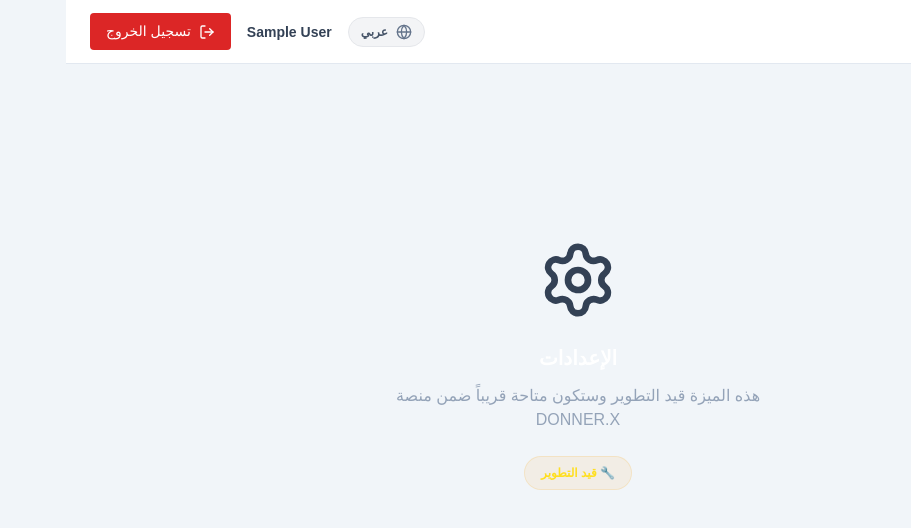
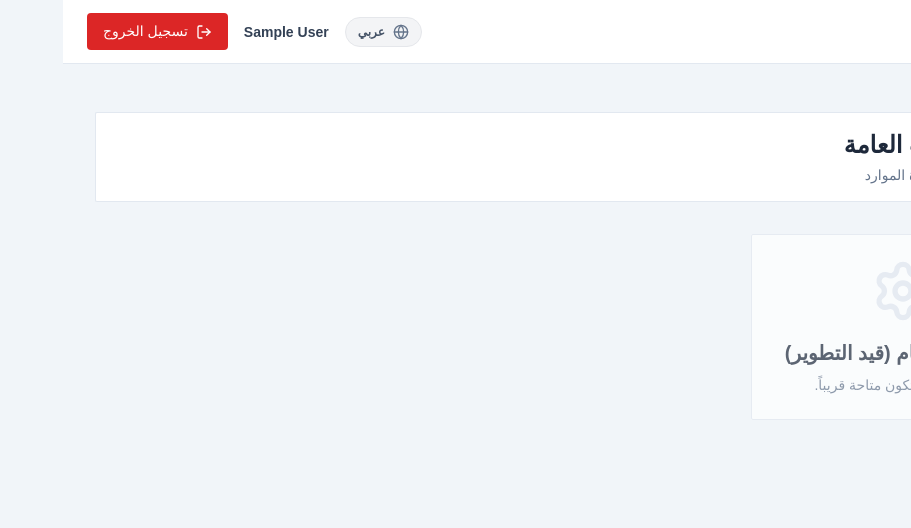
Before and after one commit to houssamamargrp3-ops/donnerx, a Next.js app: page /dashboard/settings in a window 1280 px wide. Shown: the top 528 px of the page, without its empty margins (369-1280 px from the left). Built offline with nearby package versions, Linux system fonts and the light colour scheme; no server answers; sample sign-in values are in the browser's storage.

Commit message:
fix: make centers management accessible from main settings page

```diff
--- a/src/app/(dashboard)/dashboard/settings/page.tsx
+++ b/src/app/(dashboard)/dashboard/settings/page.tsx
@@ -1,23 +1,41 @@
 export const metadata = { title: 'الإعدادات' };
-import { Settings } from 'lucide-react';
+import { Settings, Building2 } from 'lucide-react';
+import Link from 'next/link';
+import { auth } from '@/lib/auth';
 
-export default function SettingsPage() {
+export default async function SettingsPage() {
+  const session = await auth();
+  const role = (session?.user as any)?.role;
+  const isAdmin = role === 'SUPER_ADMIN' || role === 'ADMIN';
+
   return (
-    <div className="space-y-6 animate-fade-in-up">
-      <div>
-        <h1 className="text-2xl font-bold text-white flex items-center gap-2">
-          <Settings className="w-6 h-6 text-red-400" />
-          الإعدادات
-        </h1>
-        <p className="text-slate-400 text-sm mt-1">Task 11 — قيد التطوير</p>
+    <div className="space-y-6 mt-4 animate-fade-in-up">
+      <div className="labo-page-title mb-8">
+        <div>
+          <h1 className="text-2xl font-bold text-slate-800 flex items-center gap-2">
+            <Settings className="w-6 h-6 text-red-600" />
+            الإعدادات العامة
+          </h1>
+          <p className="text-slate-500 text-sm mt-1">تخصيص النظام وإدارة الموارد</p>
+        </div>
       </div>
-      <div className="glass-card p-16 text-center">
-        <Settings className="w-20 h-20 text-slate-700 mx-auto mb-6" />
-        <h2 className="text-xl font-bold text-white mb-3">الإعدادات</h2>
-        <p className="text-slate-400 max-w-md mx-auto">هذه الميزة قيد التطوير وستكون متاحة قريباً ضمن منصة DONNER.X</p>
-        <div className="inline-flex items-center gap-2 mt-6 px-4 py-2 rounded-full text-xs font-semibold text-yellow-300" style={{ background: 'rgba(245,158,11,0.08)', border: '1px solid rgba(245,158,11,0.15)' }}>
-          🔧 قيد التطوير
+
+      <div className="grid grid-cols-1 md:grid-cols-2 lg:grid-cols-3 gap-6">
+
+        {isAdmin && (
+          <Link href="/dashboard/settings/centers" className="labo-card p-6 flex flex-col items-center justify-center text-center hover:border-blue-500 transition-colors group cursor-pointer">
+            <Building2 className="w-16 h-16 text-blue-100 group-hover:text-blue-500 mb-4 transition-colors" />
+            <h2 className="text-xl font-bold text-slate-800 mb-2">إدارة المراكز الطبية</h2>
+            <p className="text-slate-500 text-sm">أضف وتحكم في المستشفيات ومراكز التبرع في النظام.</p>
+          </Link>
+        )}
+
+        <div className="labo-card p-6 flex flex-col items-center justify-center text-center opacity-70">
+          <Settings className="w-16 h-16 text-slate-200 mb-4" />
+          <h2 className="text-xl font-bold text-slate-800 mb-2">إعدادات النظام (قيد التطوير)</h2>
+          <p className="text-slate-500 text-sm">هذه الميزة ستكون متاحة قريباً.</p>
         </div>
+
       </div>
     </div>
   );
```
